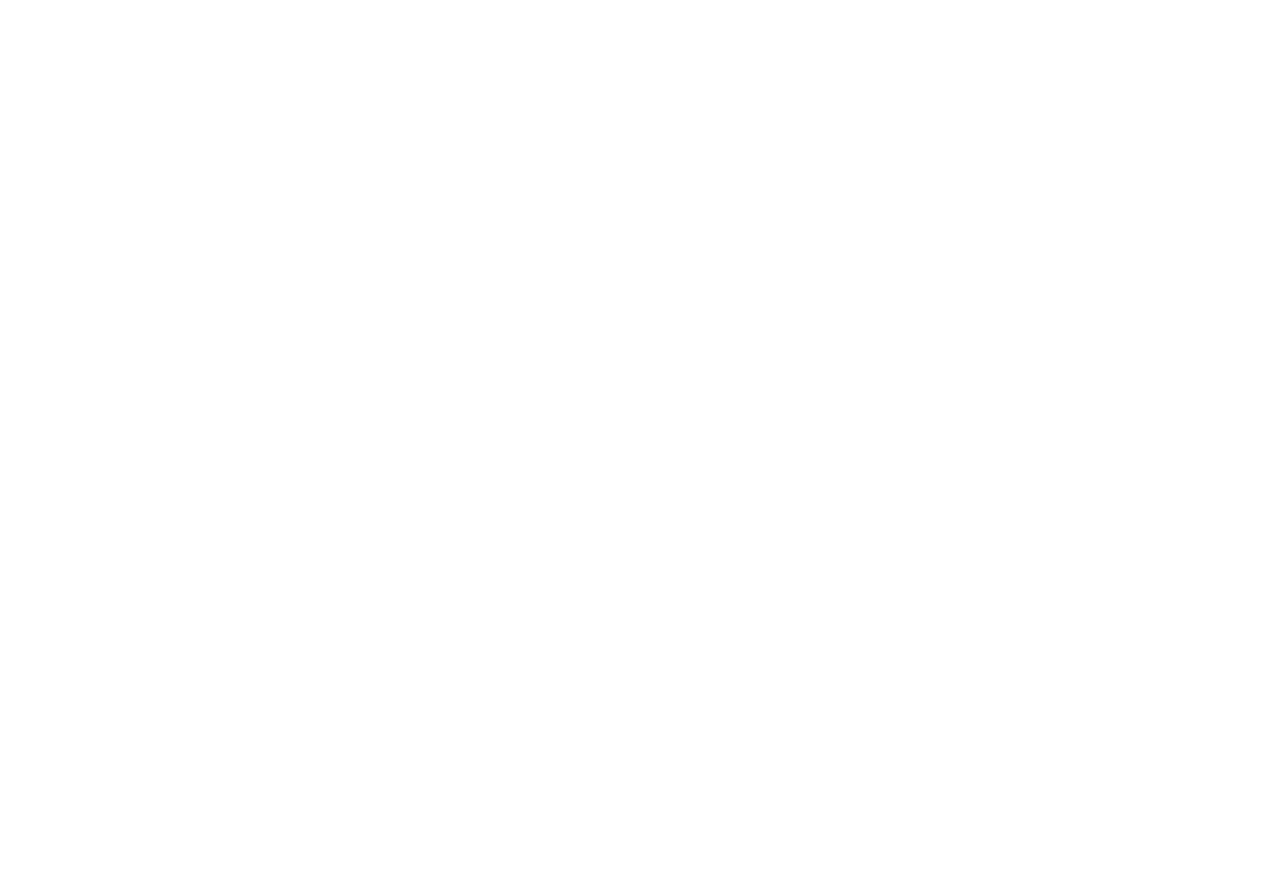
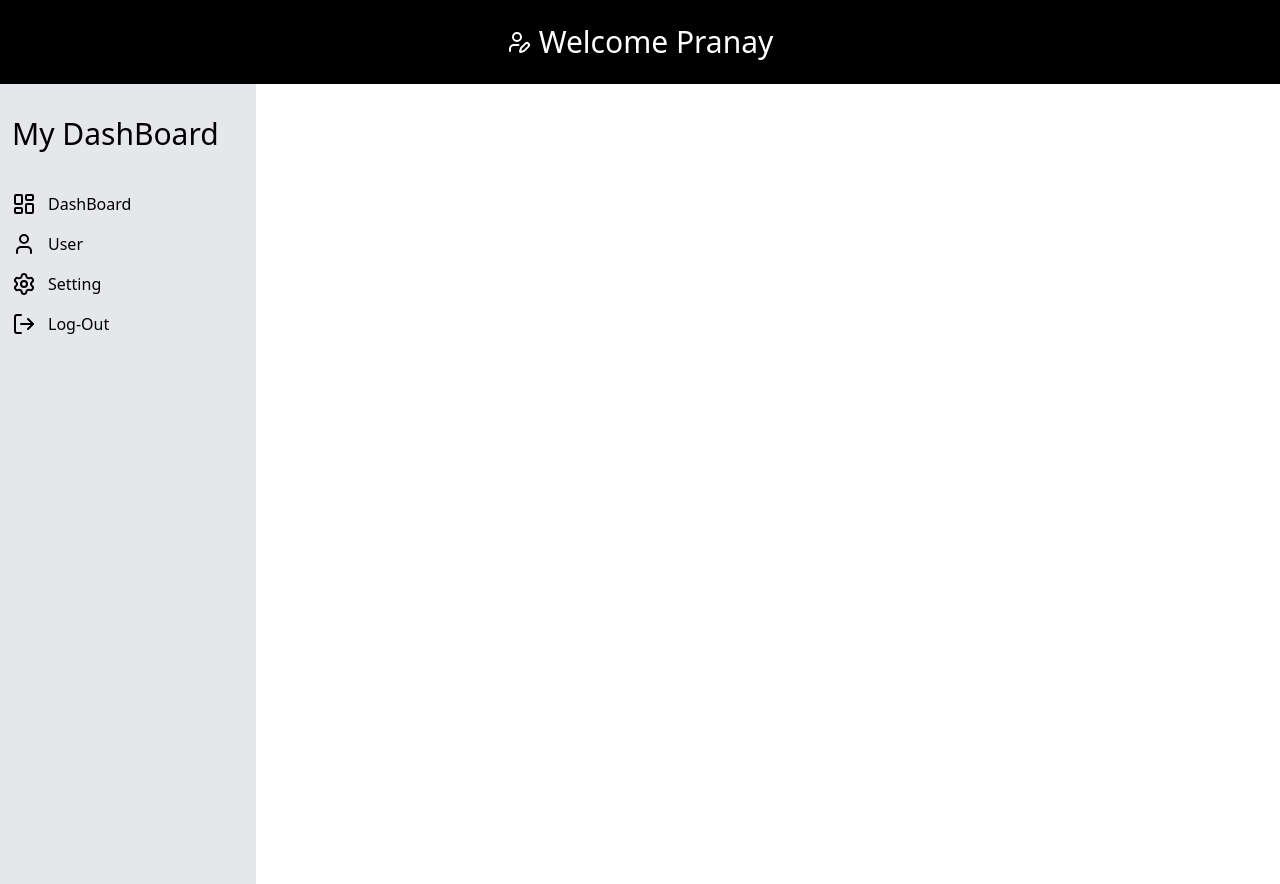
Before and after one commit to Pranaysakpal18/Day-1, a React (Vite) app: page / in a window 1280 px wide. Before the commit the page ends 800 px from the top, so only its background shows below. Built offline with nearby package versions, Linux system fonts and the light colour scheme.

Commit message:
created Header And Sidebar

```diff
--- a/package.json
+++ b/package.json
@@ -11,6 +11,7 @@
   },
   "dependencies": {
     "@tailwindcss/vite": "^4.1.11",
+    "lucide-react": "^0.525.0",
     "react": "^19.1.0",
     "react-dom": "^19.1.0",
     "tailwindcss": "^4.1.11"
--- a/src/App.jsx
+++ b/src/App.jsx
@@ -1,8 +1,17 @@
 import React from 'react'
+import SideBar from './components/SideBar'
+import Header from './components/Header'
 
 const App = () => {
   return (
     <div>
+      <Header/>
+
+      <div>
+      <SideBar/>
+
+      </div>
+
 
     </div>
   )
--- /dev/null
+++ b/src/components/Header.jsx
@@ -0,0 +1,13 @@
+import React from 'react'
+import { UserPen } from 'lucide-react';
+
+const Header = () => {
+  return (
+    <div className='bg-black text-white text-3xl p-6 flex justify-center'>
+        <h1 className='flex items-center gap-2'><span><UserPen/></span> Welcome Pranay</h1>
+
+    </div>
+  )
+}
+
+export default Header
--- /dev/null
+++ b/src/components/SideBar.jsx
@@ -0,0 +1,23 @@
+import React from 'react'
+import { LayoutDashboard } from 'lucide-react';
+import { User, Settings,LogOut} from 'lucide-react';
+
+
+
+const SideBar = () => {
+  return (
+    <div className='w-64 bg-gray-200 h-screen p-3'>
+        <h1 className='text-3xl mt-5 mb-10'>My DashBoard</h1>
+        <ul className='mt-5 text-1xl cursor-pointer'>
+            <li className='mt-4 flex items-center gap-3'> <span><LayoutDashboard/></span>DashBoard</li>
+            <li className='mt-4 flex items-center gap-3'><span><User/></span>User</li>
+            <li className='mt-4 flex items-center gap-3'><span><Settings/></span>Setting</li>
+            <li className='mt-4 flex items-center gap-3'><span><LogOut/></span>Log-Out</li>
+
+        </ul>
+
+    </div>
+  )
+}
+
+export default SideBar
--- a/src/index.css
+++ b/src/index.css
@@ -1 +1,5 @@
 @import "tailwindcss";
+
+#root {
+  height: 100%;
+}
```
Also changed, not shown: 1 other file (tests, documents, lock files or other folders).
